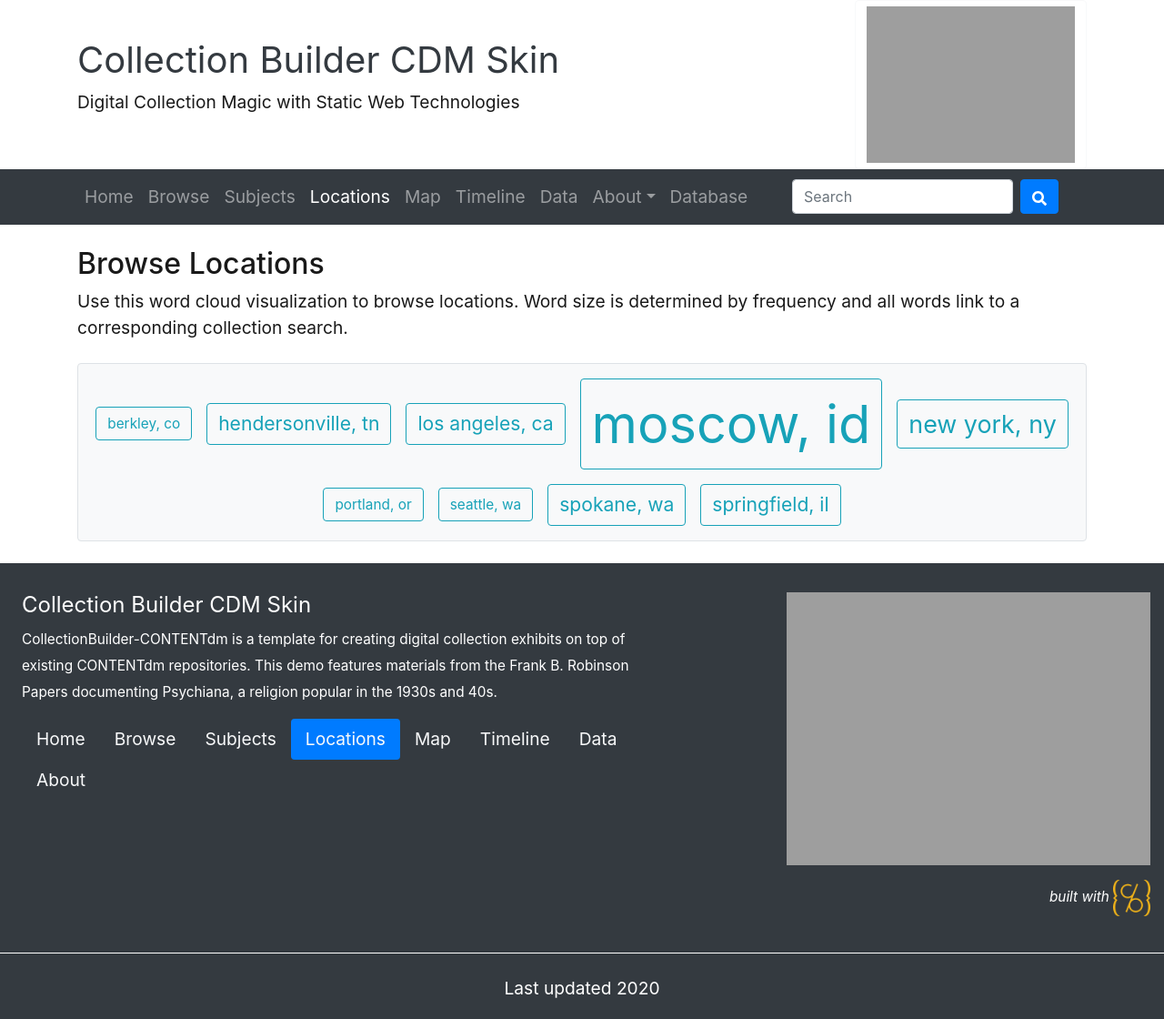
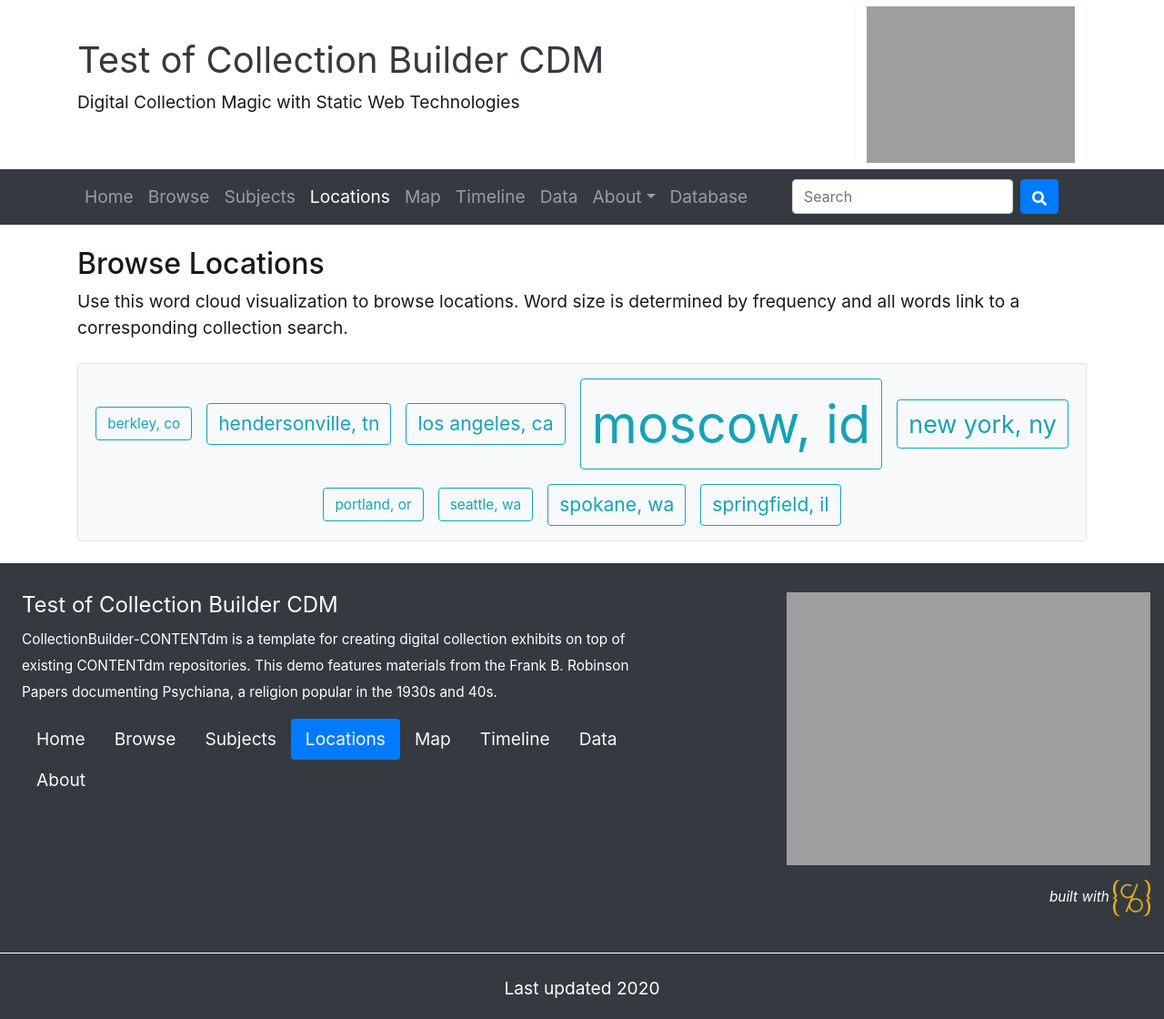
Before and after one commit to eggragator/cdm_test, a Jekyll site: the page built from pages/locations.md, in a window 1280 px wide. Shown: the whole page at 91% size. Built offline with Jekyll 4.4.1, drawn with Linux system fonts in a browser that asks for light colours.

Commit message:
Update _config.yml

```diff
--- a/_config.yml
+++ b/_config.yml
@@ -18,7 +18,7 @@ source-code: https://github.com/CollectionBuilder
 # SITE SETTINGS
 #
 # title of site appears in banner
-title: Collection Builder CDM Skin
+title: Test of Collection Builder CDM
 # tagline, a short phrase that will appear throughout the site in the top banner
 tagline: Digital Collection Magic with Static Web Technologies
 # description appears in meta tags and other locations
```
